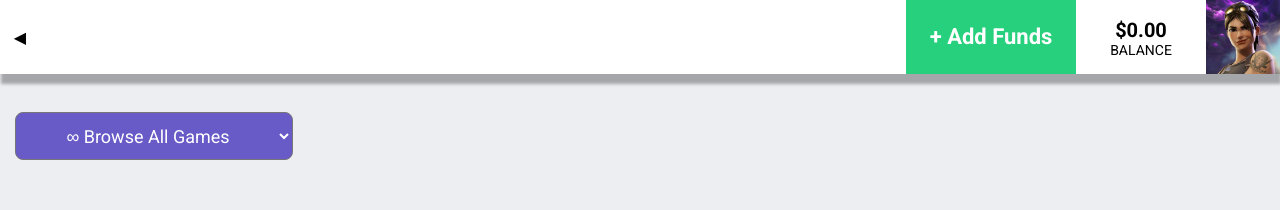
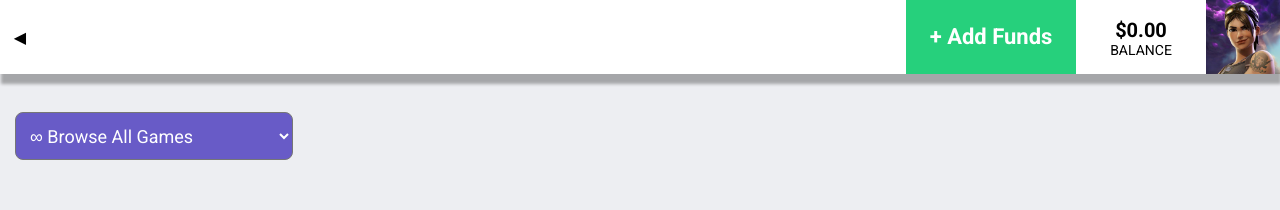
Before and after one commit to SladtheLad/personal-demo-mockup, a React app in the folder client/: page / in a window 1280 px wide. Shown: the top 210 px of the page. Built offline with nearby package versions, Linux system fonts and the light colour scheme.

Commit message:
left align select

```diff
--- a/client/src/containers/Layout/Layout.css
+++ b/client/src/containers/Layout/Layout.css
@@ -10,8 +10,8 @@
   margin: 40px 0 0 15px;
   padding: 5px 10px;
   background-color: #685bc7;
-  text-align: center;
-  text-align-last: center;
+  text-align: left;
+  text-align-last: left;
   color: white;
   border-radius: 8px;
   align-content: flex-end;
```
